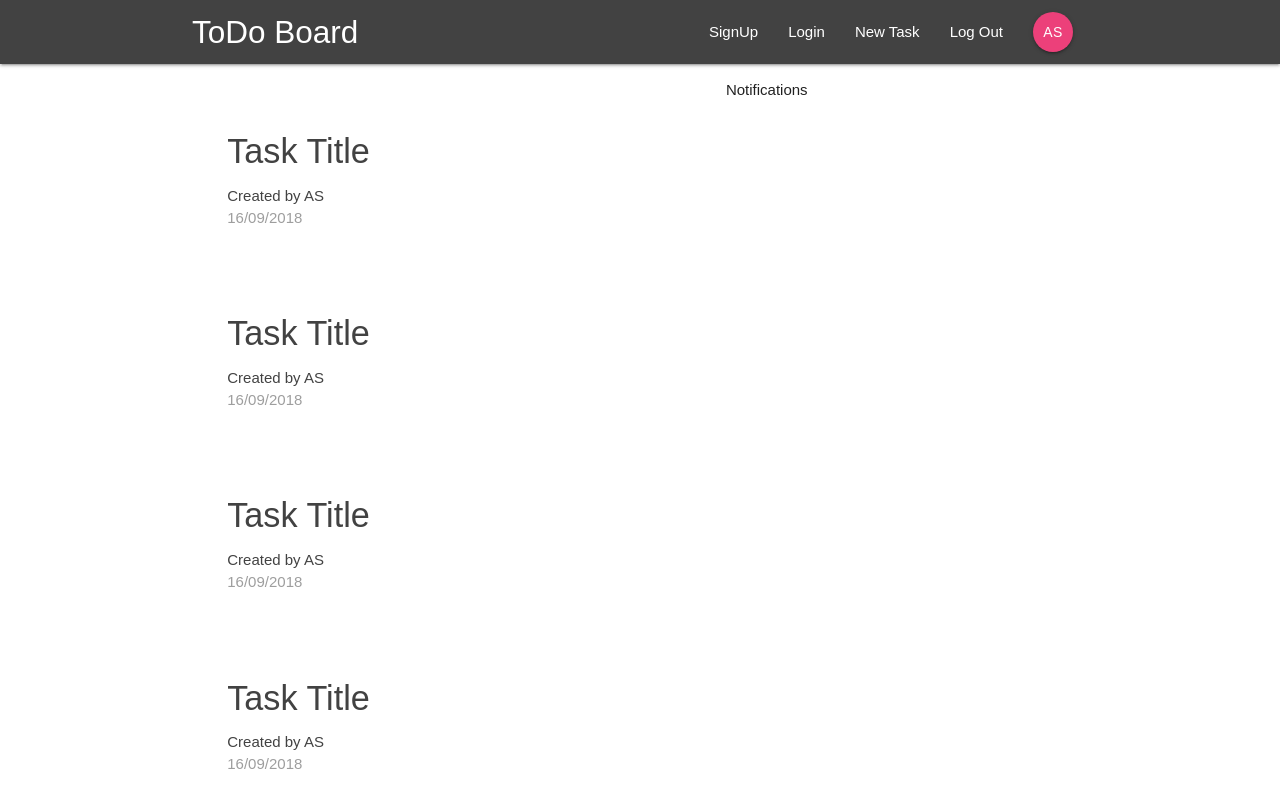
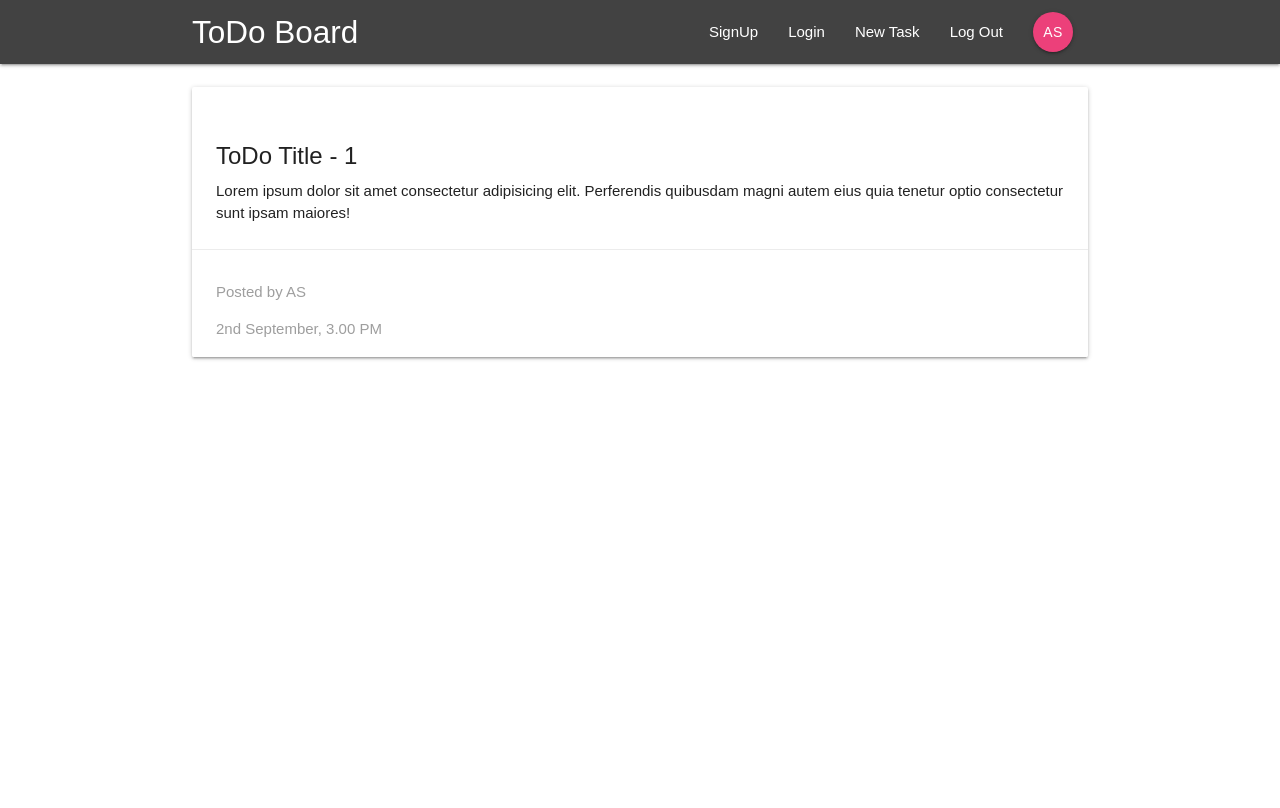
Before and after one commit to andriisavchuk/react-todoboard, a React (Create React App) app: page /todo/1 in a window 1280 px wide. Shown: the top 808 px of the page. Built offline with nearby package versions, Linux system fonts and the light colour scheme.

Commit message:
Add content to ToDoDetails component

```diff
--- a/package.json
+++ b/package.json
@@ -13,5 +13,8 @@
     "build": "react-scripts build",
     "test": "react-scripts test --env=jsdom",
     "eject": "react-scripts eject"
+  },
+  "devDependencies": {
+    "prettier": "^1.14.3"
   }
 }
--- a/src/App.js
+++ b/src/App.js
@@ -2,6 +2,7 @@ import React, { Component } from 'react';
 import { BrowserRouter as Router, Switch, Route } from 'react-router-dom';
 import Navbar from './components/layout/Navbar';
 import Dashboard from './components/dashboard/Dashboard';
+import ToDoDetails from './components/todo/ToDoDetails';
 
 class App extends Component {
   render() {
@@ -10,7 +11,8 @@ class App extends Component {
         <div className="App">
           <Navbar />
           <Switch>
-            <Route path="/" component={Dashboard} />
+            <Route exact path="/" component={Dashboard} />
+            <Route path="/todo/:id" component={ToDoDetails} />
           </Switch>
         </div>
       </Router>
--- a/src/components/todo/ToDoDetails.js
+++ b/src/components/todo/ToDoDetails.js
@@ -0,0 +1,26 @@
+import React from "react";
+
+const ToDoDetails = props => {
+  const id = props.match.params.id;
+  return (
+    <div className="container section todo-detail">
+      <div className="card z-depth-zero">
+        <div className="card-content">
+          <h3 className="card-title">ToDo Title - {id}</h3>
+          <p>
+            Lorem ipsum dolor sit amet consectetur adipisicing elit. Perferendis
+            quibusdam magni autem eius quia tenetur optio consectetur sunt ipsam
+            maiores!
+          </p>
+        </div>
+
+        <div className="card-action gret lighten-4 grey-text">
+          <p>Posted by AS</p>
+          <span>2nd September, 3.00 PM</span>
+        </div>
+      </div>
+    </div>
+  );
+};
+
+export default ToDoDetails;
```
Also changed, not shown: 1 other file (tests, documents, lock files or other folders).
